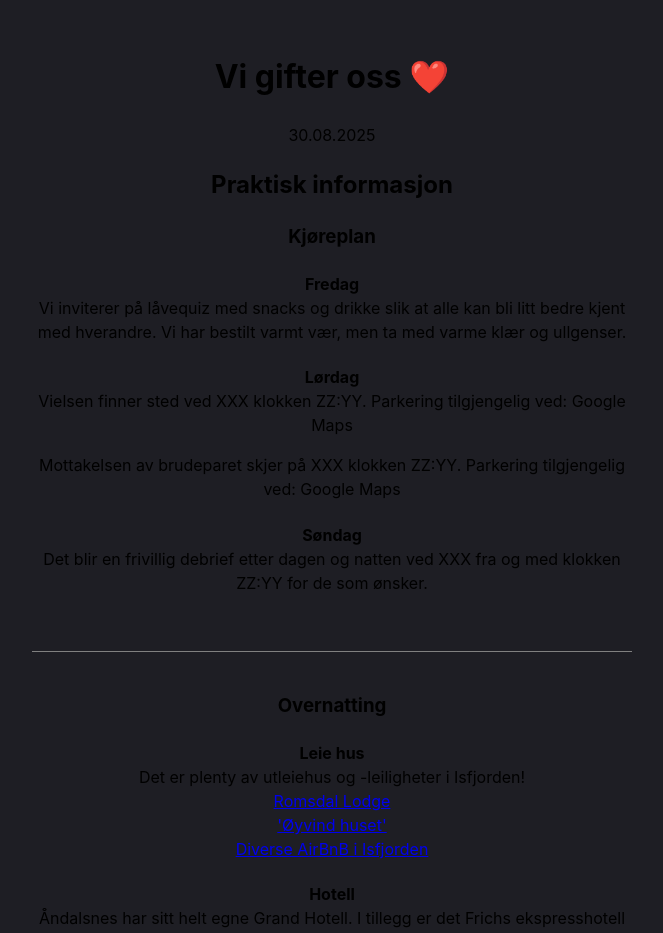
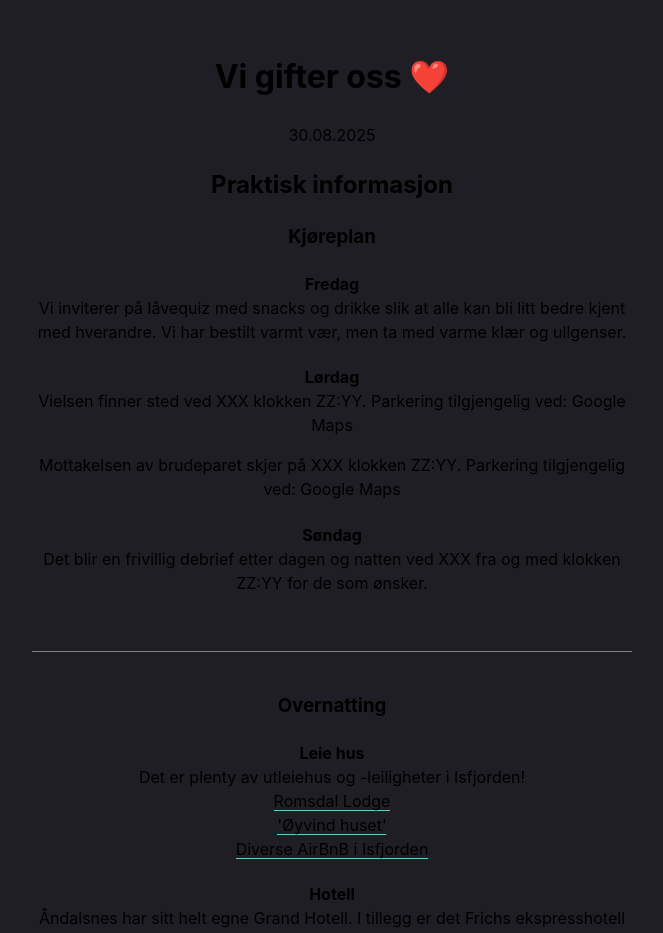
Before and after one commit to Henriksive/isabelleoghenrik, a React (Vite) app: page / in a window 1280 px wide. Shown: the top 933 px of the page, without its empty margins (308-971 px from the left). Built offline with nearby package versions, Linux system fonts and the light colour scheme.

Commit message:
Legg til effect på lenker

```diff
--- a/src/index.css
+++ b/src/index.css
@@ -27,3 +27,29 @@
 p {
   margin-top: 0px;
 }
+a {
+  color: inherit;
+  text-decoration: none;
+}
+
+a {
+  background: linear-gradient(
+      to right,
+      rgba(100, 200, 200, 1),
+      rgba(100, 200, 200, 1)
+    ),
+    linear-gradient(
+      to right,
+      rgb(20, 134, 235),
+      rgb(24, 59, 172),
+      rgba(0, 100, 200, 1)
+    );
+  background-size: 100% 1px, 0 1px;
+  background-position: 100% 100%, 0 100%;
+  background-repeat: no-repeat;
+  transition: background-size 400ms;
+}
+
+a:hover {
+  background-size: 0 3px, 100% 3px;
+}
```
